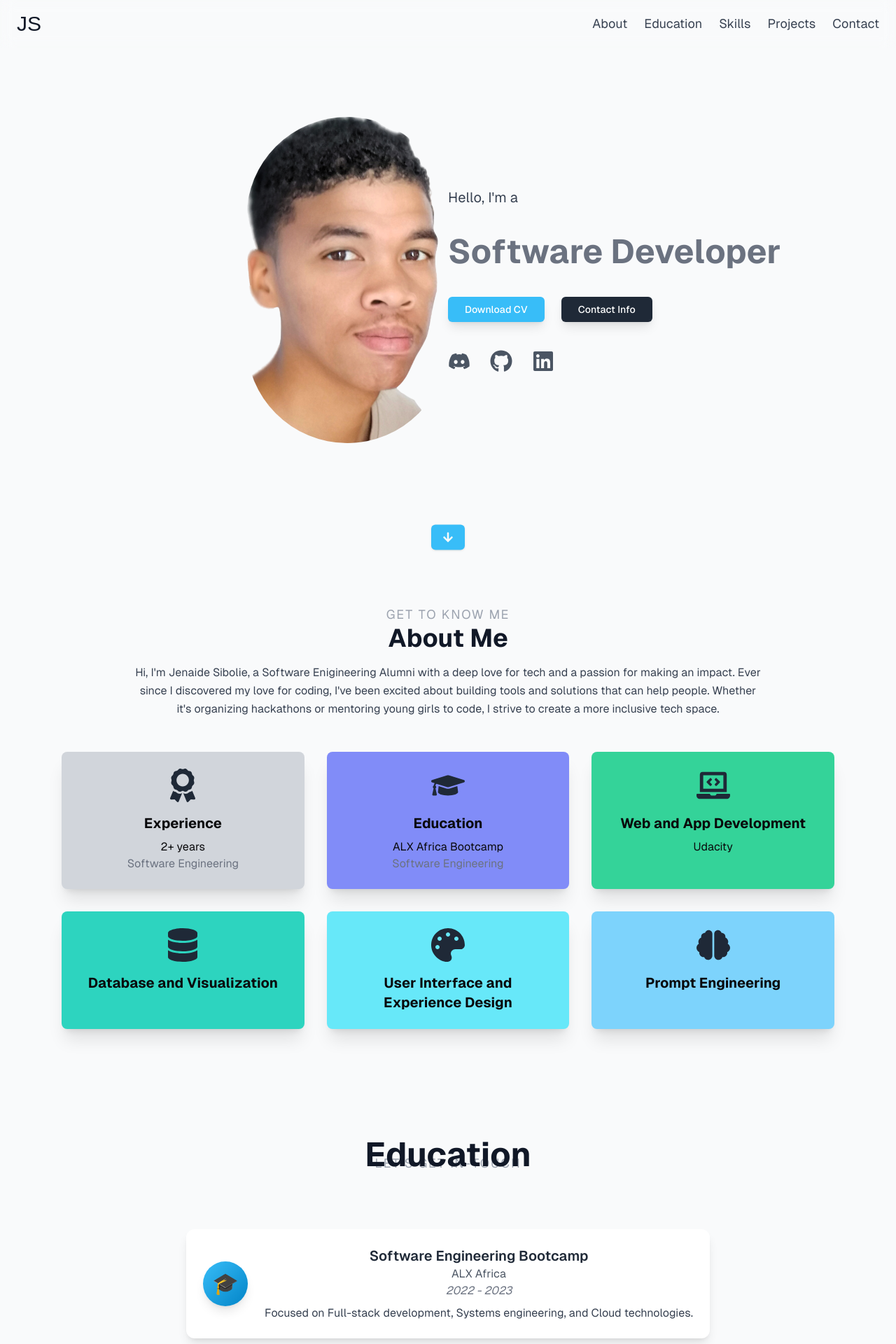
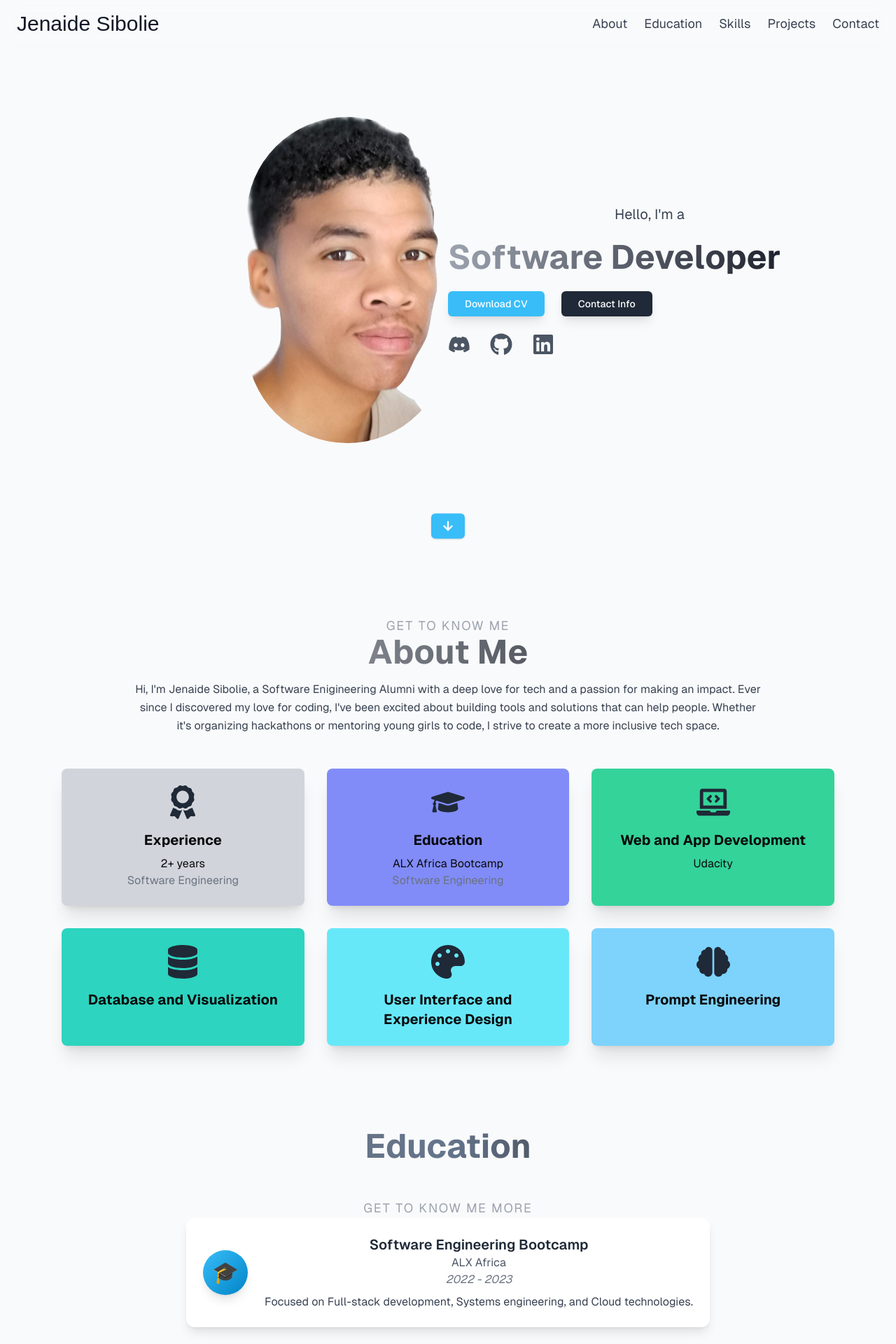
Before and after one commit to Jenaide/next_portfolio_2025, a Next.js app: page / in a window 1280 px wide. Shown: the top 1920 px of the page at 70% size. Built offline with nearby package versions, Linux system fonts and the light colour scheme.

Commit message:
made some adjustments on the intro responsivenes

```diff
--- a/src/components/About.tsx
+++ b/src/components/About.tsx
@@ -20,7 +20,7 @@ export default function About(){
         }
     }
     return (
-        <section id="about" className="min-h-screen">
+        <section id="about" className="min-h-screen mt-4">
             {/* Header Section */}
             <motion.div
                 className="text-center mb-4"
@@ -29,7 +29,7 @@ export default function About(){
                 transition={{ duration: 1 }}
             >
                 <h2 className="text-gray-400 text-lg uppercase tracking-widest">Get To Know Me</h2>
-                <h1 className="text-4xl font-bold text-gray-900">About Me</h1>
+                <h1 className="text-5xl font-bold text-transparent bg-clip-text bg-gradient-to-r from-gray-300 to-gray-950">About Me</h1>
             </motion.div>
 
             {/* Intro Section */}
--- a/src/components/Education.tsx
+++ b/src/components/Education.tsx
@@ -45,7 +45,7 @@ const cardVariants = {
 export default function Education() {
 
   return (
-    <section id="contact" className="flex flex-col bg-gray-50 items-center justify-between py-12">
+    <section id="contact" className="flex flex-col bg-gray-50 items-center py-12">
       <motion.div
         id="education"
         className="text-center"
@@ -53,14 +53,15 @@ export default function Education() {
         animate={{ opacity: 1, transition: { duration: 1 } }}
         >
           {/* Heading */}
-          <h2 className="text-gray-400 text-lg uppercase tracking-widest">Let&apos;s Get In-Touch</h2>
+
           <motion.h1
-            className="text-4xl md:text-5xl font-bold mb-8 text-gray-900"
+            className="text-5xl font-bold text-transparent bg-clip-text bg-gradient-to-r from-gray-500 via-slate-500 to-stone-800"
             initial={{ opacity: 0, y: -50 }}
             animate={{ opacity: 1, transition: { duration: 1 } }}
           >
             Education
           </motion.h1>
+          <motion.h2 className="text-gray-400 text-lg uppercase tracking-widest">get to know me more</motion.h2>
 
           {/* Timeline */}
           <div className="w-full max-w-4xl">
--- a/src/components/Introduction.tsx
+++ b/src/components/Introduction.tsx
@@ -21,16 +21,16 @@ export default function Introduction(){
     }
 
     return (
-        <section className='flex flex-col md:flex-row items-center justify-center px-8 space-y-8 md:space-y-0 min-h-screen py-10 bg-gray-50' >
+        <section className='flex flex-col md:flex-row items-center justify-center px-6 md:px-16 space-y-12 md:space-y-0 min-h-screen py-10 bg-gray-50' >
             {/* Profile Picture with Hover Effect */}
-            <div className='flex flex-col md:w-1/2 items-center md:items-center'>
-                <div className='flex justify-center md:justify-end w-full'>
+            <div className='flex flex-col w-full md:w-1/2 items-center md:items-end'>
+                <div className='w-full flex justify-center md:justify-end'>
                     <Image
                         src={ProfileImage}
                         alt='profile'
                         width={300}
                         height={300}
-                        className='w-40 sm:w-48 md:w-60 lg:w-72 h-auto rounded-full mx-auto md:mx-0'
+                        className='w-32 sm:w-40 md:w-60 lg:w-72 h-auto rounded-full mx-auto md:mx-0'
                     />
                 </div>
             </div>
@@ -40,13 +40,13 @@ export default function Introduction(){
                 initial={{ opacity: 0 }}
                 animate={{ opacity: 1 }}
                 transition={{ duration: 0.9 }}
-                className='flex flex-col md:w-1/2 items-center md:items-start mx-auto space-y-6 md:space-y-10'
+                className='w-full md:w-1/2 space-y-6 text-center md:text-left'
                 >
                 <p className='text-center justify-center text-gray-700 text-xl'>Hello, I&apos;m a</p>
-                <h1 className='text-4xl lg:text-5xl font-bold text-gray-500 text-center md:text-left0'>Software Developer</h1>
+                <h1 className='text-4xl lg:text-5xl md:text-left font-bold text-transparent bg-clip-text bg-gradient-to-r from-gray-400 to-gray-950'>Software Developer</h1>
 
                 {/* Buttons with Hover Animations */}
-                <div className='flex flex-col justify-center lg:flex-row items-center space-y-4 lg:space-y-0 lg:space-x-6 mt-4'>
+                <div className='flex flex-col lg:flex-row items-center justify-center md:justify-start space-y-4 lg:space-y-0 lg:space-x-6'>
                     <Button
                         onClick={() => window.open("https://docs.google.com/document/d/1NanA2qe9JZhq6P1hGxre2itjbYi4XwAP84_uBPIdrqw/edit?usp=sharing")}
                         className='bg-sky-400 text-white py-2 px-6 rounded-md shadow-lg transform hover:bg-sky-600 hover:scale-105 transition-all duration-300 ease-in-out'>
@@ -64,13 +64,22 @@ export default function Introduction(){
                     transition={{ duration: 0.8, delay: 0.5 }}
                     className='flex justify-center md:justify-start space-x-7'
                     >
-                    <Link href={"https://discord.com/channels/@me"} target='_blank' className='text-gray-600 hover:text-purple-600 transform hover:scale-110 transition-all duration-300 ease-in-out'>
+                    <Link
+                        href={"https://discord.com/channels/@me"}
+                        target='_blank'
+                        className='text-gray-600 hover:text-purple-600 transform hover:scale-110 transition-all duration-300 ease-in-out'>
                         <FaDiscord className='w-8 h-8' />
                     </Link>
-                    <Link href={"https://github.com/Jenaide"} target='_blank' className="text-gray-600 hover:text-black transform hover:scale-110 transition-all duration-300 ease-in-out">
+                    <Link
+                        href={"https://github.com/Jenaide"}
+                        target='_blank'
+                        className="text-gray-600 hover:text-black transform hover:scale-110 transition-all duration-300 ease-in-out">
                         <FaGithub className='w-8 h-8' />
                     </Link>
-                    <Link href={"https://www.linkedin.com/in/jenaide-sibolie-57a340158/"} target='_blank' className="text-gray-600 hover:text-sky-600 transform hover:scale-110 transition-all duration-300 ease-in-out">
+                    <Link
+                        href={"https://www.linkedin.com/in/jenaide-sibolie-57a340158/"}
+                        target='_blank'
+                        className="text-gray-600 hover:text-sky-600 transform hover:scale-110 transition-all duration-300 ease-in-out">
                         <FaLinkedin className='w-8 h-8' />
                     </Link>
                 </motion.div>
@@ -78,7 +87,7 @@ export default function Introduction(){
 
             {/* Bouncing Down Arrow */}
             <motion.div
-                animate={{ y: [0,10,0] }}
+                animate={{ y: [0, 10, 0] }}
                 transition={{
                     y: {
                         repeat: Infinity,
@@ -87,7 +96,7 @@ export default function Introduction(){
                         ease: 'easeInOut'
                     }
                 }}
-                className='absolute bottom-6 flex justify-center w-full'
+                className='absolute bottom-10 flex justify-center w-full'
             >
                 <Button onClick={scrollToAbout} className='bg-sky-400 transform hover:scale-110 hover:bg-sky-700 transition-all duration-300 ease-in-out'>
                     <FaArrowDown className='w-10 h-10' />
--- a/src/components/NavBar.tsx
+++ b/src/components/NavBar.tsx
@@ -92,7 +92,7 @@ export default function NavBar(){
                                       }`}
                                     whileHover={{ scale: 1.1 }}
                                 >
-                                    JS
+                                    Jenaide Sibolie
                                 </motion.h1>
                             </Link>
                         </motion.div>
--- a/src/components/Projects.tsx
+++ b/src/components/Projects.tsx
@@ -63,7 +63,7 @@ export default function Projects(){
                     transition={{ duration: 0.6 }}
                     >
                     <h2 className="text-gray-400 text-lg uppercase tracking-widest">Look At My</h2>
-                    <h1 className="text-4xl font-bold bg-clip-text bg-gradient-to-r from-gray-100 to-stone-800">Projects</h1>
+                    <h1 className="text-5xl font-bold text-transparent bg-clip-text bg-gradient-to-r from-gray-300 via-slate-600 to-gray-900">Projects</h1>
                     <p className="mt-4 text-gray-600 ">A collection of my favourite projects.</p>
                 </motion.div>
 
--- a/src/components/Skills.tsx
+++ b/src/components/Skills.tsx
@@ -34,7 +34,7 @@ export default function Skills(){
             {/* Heading */}
             <h2 className="text-gray-400 text-lg uppercase tracking-widest">Here are some of my</h2>
             <motion.h1
-                className="text-4xl md:text-5xl font-bold mb-8 text-gray-900"
+                className="text-5xl font-bold text-transparent bg-clip-text bg-gradient-to-r from-gray-500 via-slate-500 to-stone-800"
                 initial={{ opacity: 0, y: -50 }}
                 animate={{ opacity: 1, y: 0, transition: { duration: 1 } }}
             >
```
